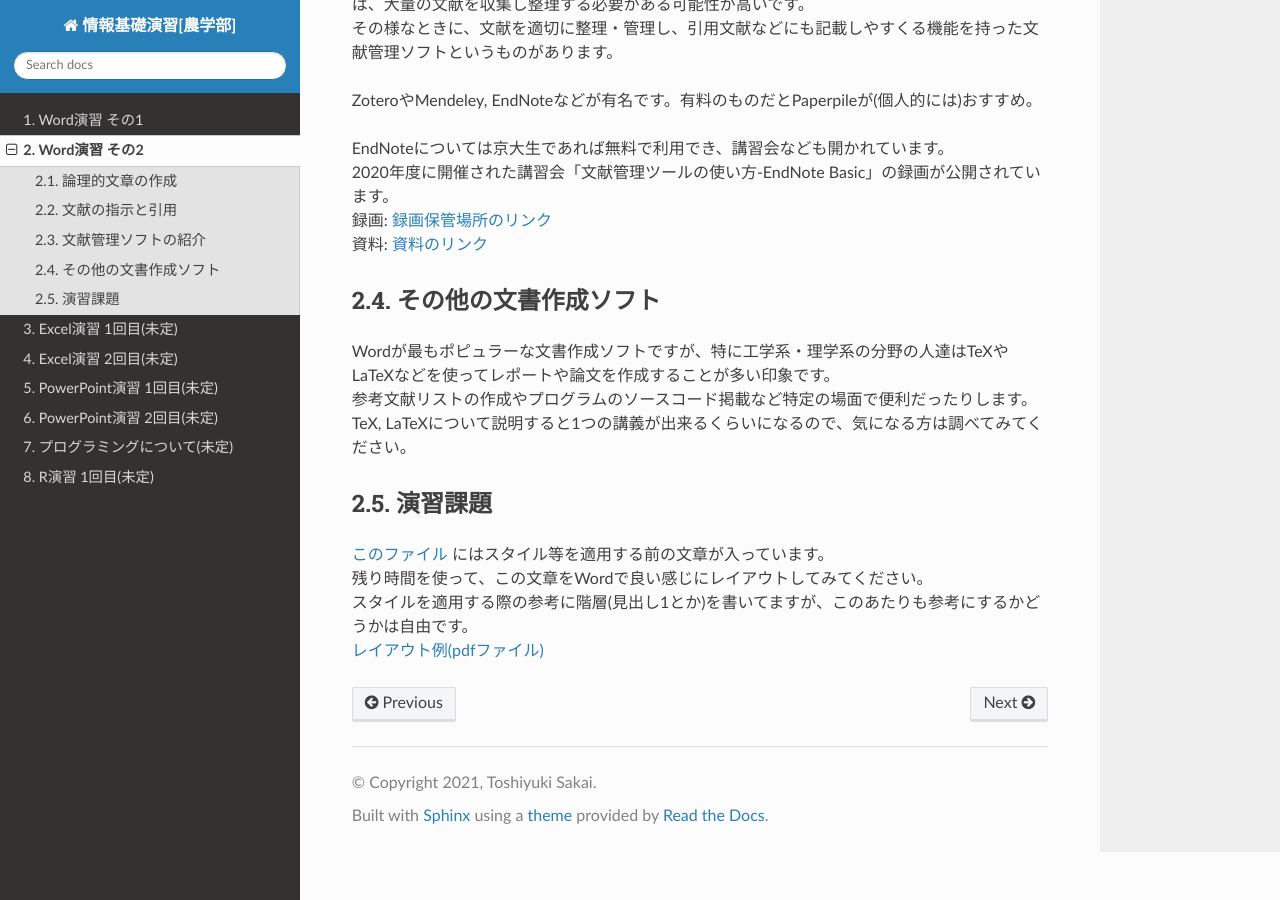
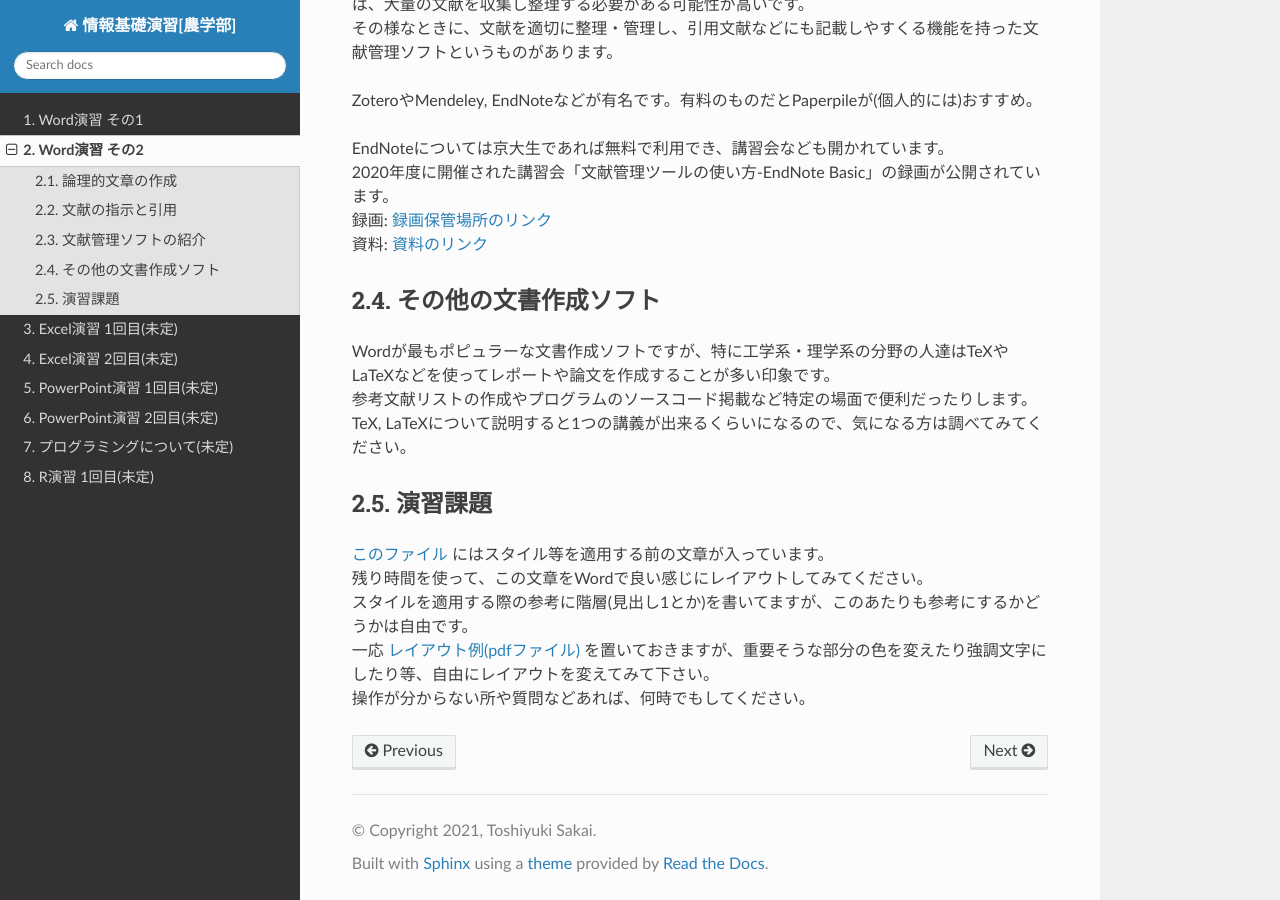
Before and after one commit to slt666666/informatics_agri_1st, a Sphinx documentation site: the page built from source/word_2.rst, in a window 1280 px wide and 900 px high, scrolled down 3033 px. Built offline with Sphinx 7.4.7 and the Read the Docs theme 2.0.0, drawn with Linux system fonts in a browser that asks for light colours.

Commit message:
add task

```diff
--- a/source/word_2.rst
+++ b/source/word_2.rst
@@ -82,4 +82,5 @@ ZoteroやMendeley, EndNoteなどが有名です。有料のものだとPaperpile
 | `このファイル <_static/images/Sample1.docx>`_ にはスタイル等を適用する前の文章が入っています。
 | 残り時間を使って、この文章をWordで良い感じにレイアウトしてみてください。
 | スタイルを適用する際の参考に階層(見出し1とか)を書いてますが、このあたりも参考にするかどうかは自由です。
-| `レイアウト例(pdfファイル) <_static/images/Sample1.docx>`_
+| 一応 `レイアウト例(pdfファイル) <_static/images/Sample1.docx>`_ を置いておきますが、重要そうな部分の色を変えたり強調文字にしたり等、自由にレイアウトを変えてみて下さい。
+| 操作が分からない所や質問などあれば、何時でもしてください。
```
